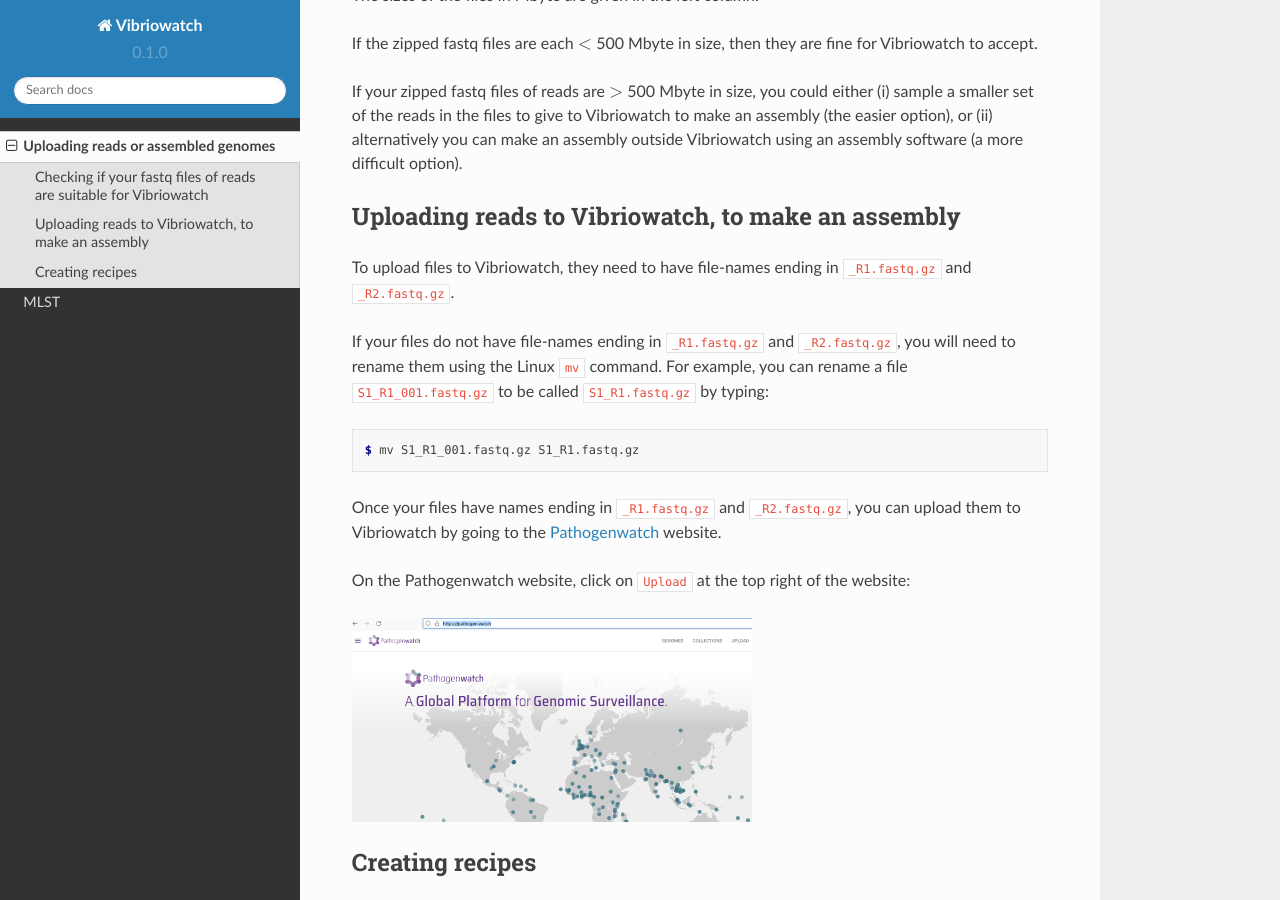
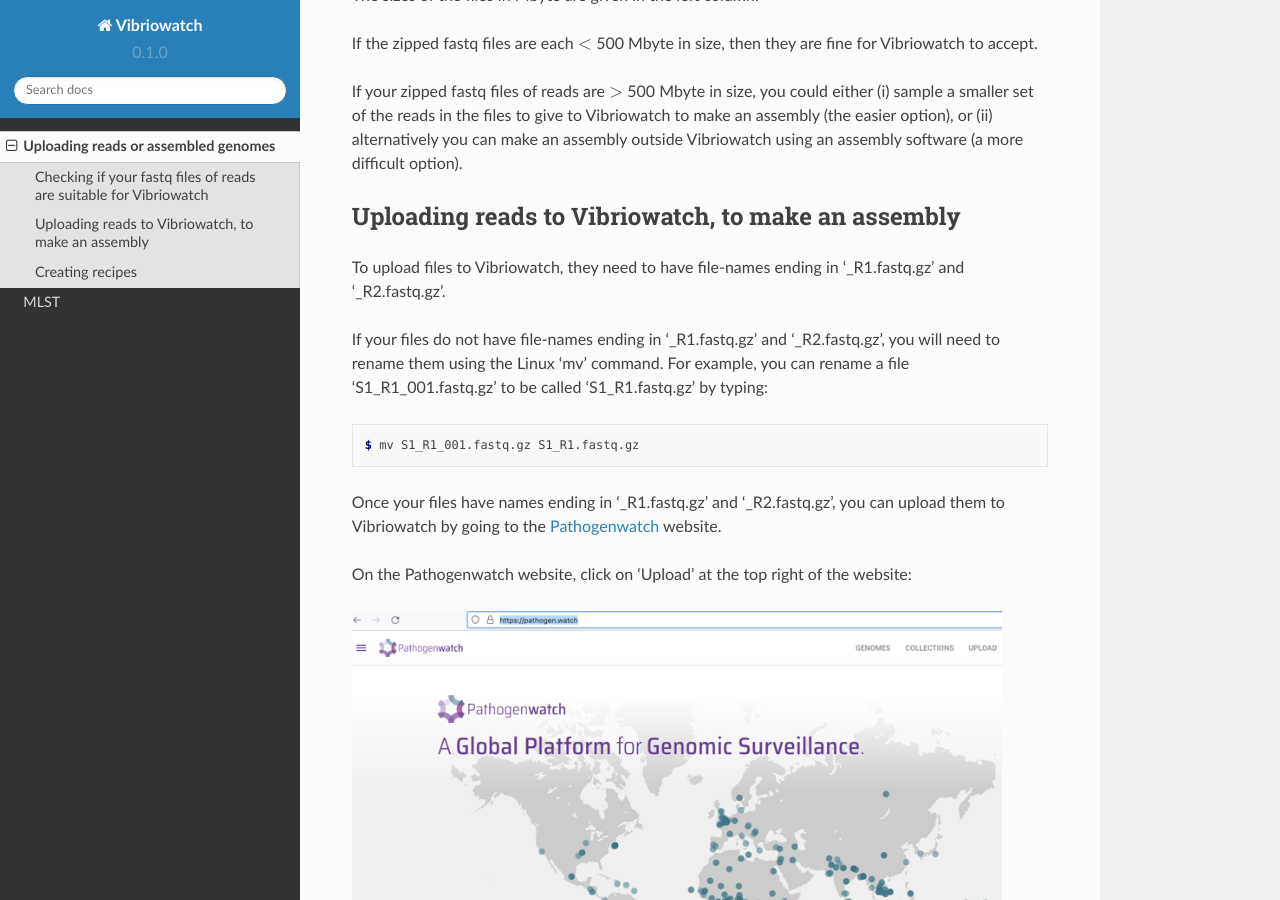
Before and after one commit to avrilcoghlan/cholerabook, a Sphinx documentation site: the page built from docs/source/assemblies.rst, in a window 1280 px wide and 900 px high, scrolled down 894 px. Built offline with Sphinx 7.4.7 and the Read the Docs theme 2.0.0, drawn with Linux system fonts in a browser that asks for light colours.

Commit message:
Update assemblies.rst
Fixed quotation marks and size of picture.

```diff
--- a/docs/source/assemblies.rst
+++ b/docs/source/assemblies.rst
@@ -36,22 +36,22 @@
 Uploading reads to Vibriowatch, to make an assembly
 ---------------------------------------------------
 
-To upload files to Vibriowatch, they need to have file-names ending in ``_R1.fastq.gz`` and ``_R2.fastq.gz``.
+To upload files to Vibriowatch, they need to have file-names ending in '_R1.fastq.gz' and '_R2.fastq.gz'.
 
-If your files do not have file-names ending in ``_R1.fastq.gz`` and ``_R2.fastq.gz``, you will need to rename them using the Linux ``mv`` command. For example, you can rename a file ``S1_R1_001.fastq.gz`` to be called ``S1_R1.fastq.gz`` by typing:
+If your files do not have file-names ending in '_R1.fastq.gz' and '_R2.fastq.gz', you will need to rename them using the Linux 'mv' command. For example, you can rename a file 'S1_R1_001.fastq.gz' to be called 'S1_R1.fastq.gz' by typing:
 
 .. code-block:: console
 
    $ mv S1_R1_001.fastq.gz S1_R1.fastq.gz
 
-Once your files have names ending in ``_R1.fastq.gz`` and ``_R2.fastq.gz``, you can upload them to Vibriowatch by going to the `Pathogenwatch`_ website.
+Once your files have names ending in '_R1.fastq.gz' and '_R2.fastq.gz', you can upload them to Vibriowatch by going to the `Pathogenwatch`_ website.
 
 .. _Pathogenwatch: https://pathogen.watch/
 
-On the Pathogenwatch website, click on ``Upload`` at the top right of the website:
+On the Pathogenwatch website, click on 'Upload' at the top right of the website:
 
 .. image:: Picture1.png
-  :width: 400
+  :width: 650
   :alt: Alternative text
 
 Creating recipes
```
